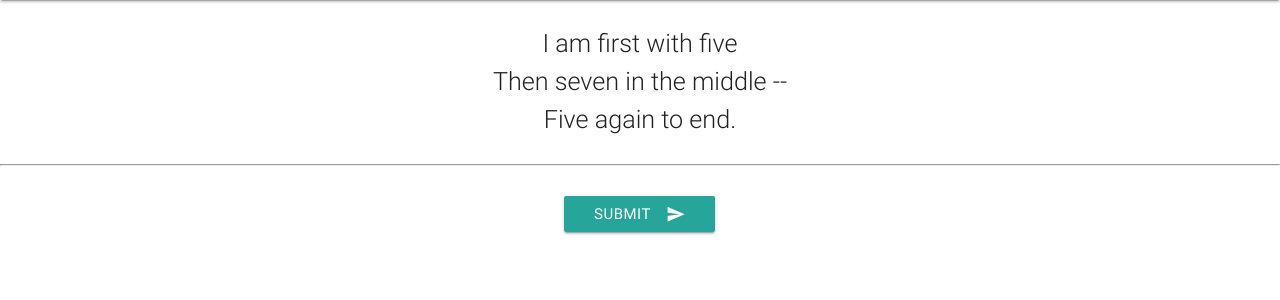
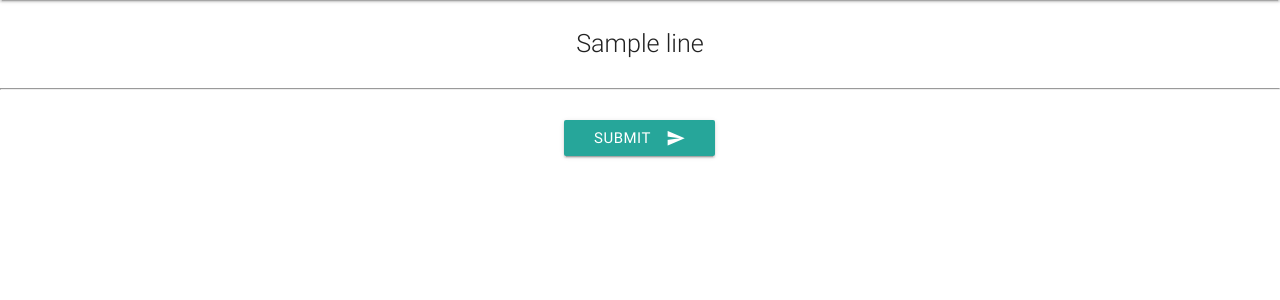
Before and after one commit to psuong/haiku-generator-ibm, a Flask app: template templates/main.html in a window 1280 px wide. Shown: the part 64-364 px from the top of the page. Run offline with Flask 2, Linux system fonts and the light colour scheme; the template is opened without the code that fills it: most values are stand-ins (such as "Sample title", 1, 10 or a date in 2020); some libraries are stand-ins or nearby versions.

Commit message:
Adds whitespace removal, TODOs, function clearing.

```diff
--- a/app.py
+++ b/app.py
@@ -17,6 +17,10 @@ from flask import Flask, jsonify, render_template, request
 
 app = Flask(__name__)
 
+#Set whitespace trimming
+app.jinja_env.trim_blocks = True;
+app.jinja_env.lstrip_blocks = True;
+
 # Global Variables
 post_request = "POST"
 get_request = "GET"
@@ -27,6 +31,8 @@ def index():
     """
     Renders the default page for the app to render.
     """
+
+    # General dictionary to hold all of the variables in the html template
     context_dict = {
         "page_title": "Haiku Generator",
         "form_action": "/",
@@ -34,10 +40,19 @@ def index():
     }
 
     if request.method == post_request:
-        return "POST"
+        # Update the haiku if the app received a post request
+        # TODO: Write a function which generates the sentences
+        haiku = []
+        haiku.append("An old pond")
+        haiku.append("A frog jumps in --")
+        haiku.append("the sound of water.")
+        context_dict["haiku"] = haiku
+
+    # Render the template here
     return render_template("main.html", **context_dict)
 
 
 port = os.getenv('PORT', '5000')
 if __name__ == "__main__":
+    # TODO: Make sure to change the host from local to external
 	app.run(debug=True, host='127.0.0.1', port=int(port))
--- a/templates/default.html
+++ b/templates/default.html
@@ -15,8 +15,8 @@
     {% endblock %}
 
     {% block scripts %}
-        {# Defer the javascript files to load at the end of the webpage #}
-        <script type="text/javascript" src="https://code.jquery.com/jquery-2.1.1.min.js" defer></script>
-        <script type="text/javascript" src="{{ url_for('static', filename="js/materialize.min.js") }}" defer></script>
+    {# Defer the javascript files to load at the end of the webpage #}
+    <script type="text/javascript" src="https://code.jquery.com/jquery-2.1.1.min.js" defer></script>
+    <script type="text/javascript" src="{{ url_for('static', filename="js/materialize.min.js") }}" defer></script>
     {% endblock %}
 </body>
--- a/templates/main.html
+++ b/templates/main.html
@@ -12,16 +12,14 @@
 <main>
     <div class="row center">
         {% if haiku %}
-            <p class="flow-text">
-                {# TODO: Add variables for the lines #}
-                I am first with five
-                <br>
-                Then seven in the middle --
-                <br>
-                Five again to end.
-            </p>
+        <p class="flow-text">
+            {% for line in haiku %}
+            {{ line }}
+            <br>
+            {% endfor %}
+        </p>
         {% else %}
-            <p class="flow-text">Generate a Haiku Below</p>
+        <p class="flow-text">Generate a Haiku Below</p>
         {% endif %}
         <hr>
         <br>
```
